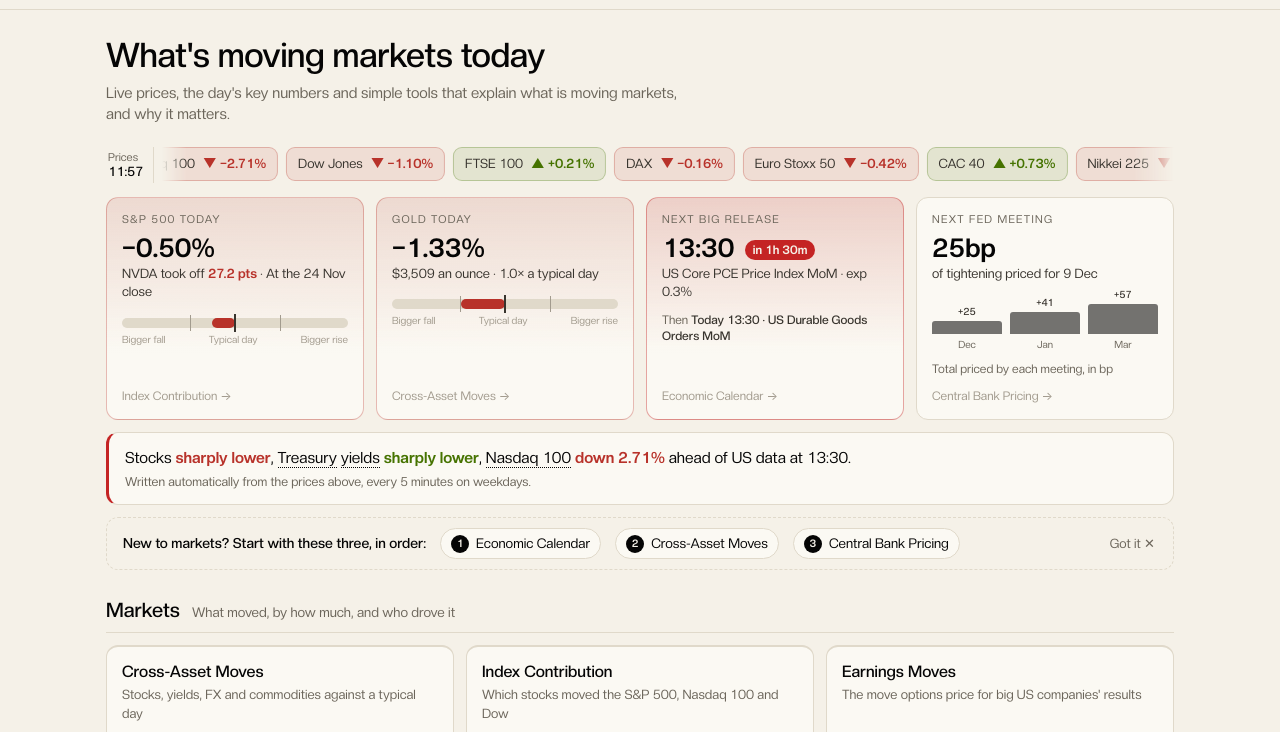
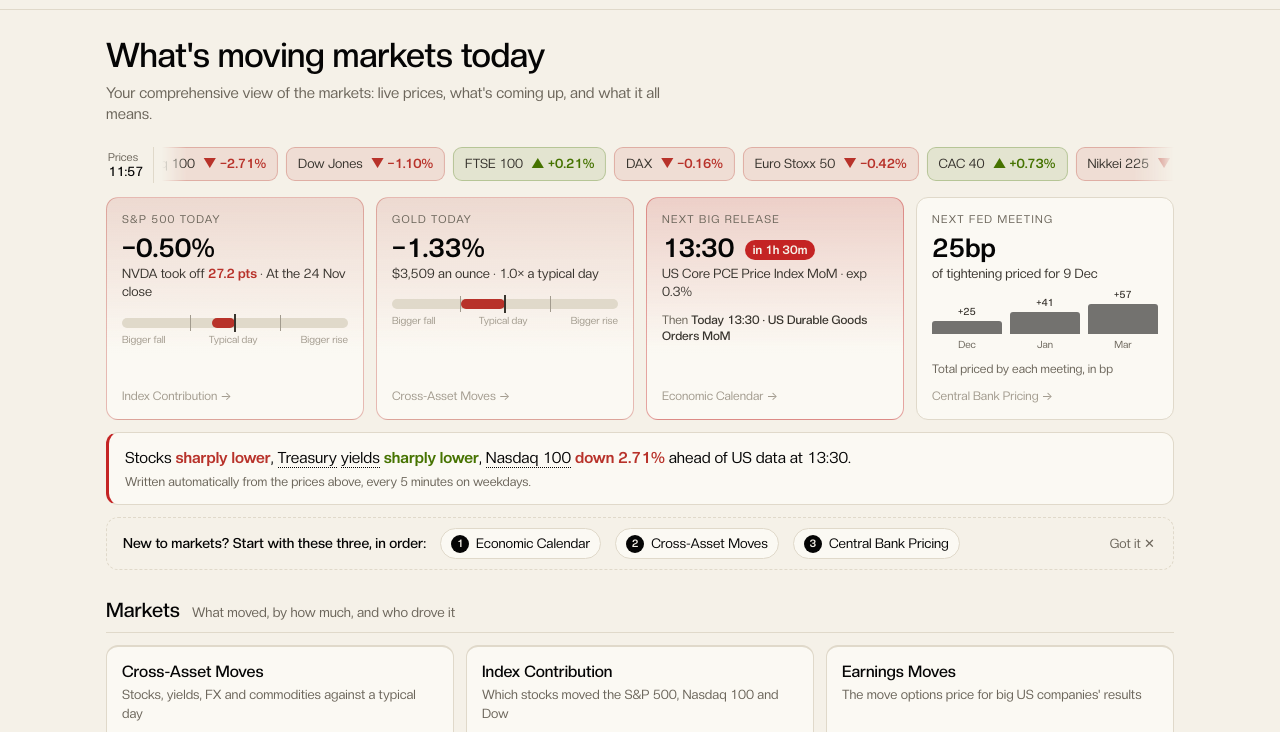
Before and after one commit to mrmikerbrown-maker/Pulse-Site-Demo-v1-Not-Public, a plain HTML site: page index.html in a window 1280 px wide. Shown: the part 50-782 px from the top of the page. Drawn offline with Linux system fonts and the light colour scheme.

Commit message:
Homepage intro: Mike's wording
Co-Authored-By: Claude Opus 5.5 <noreply@anthropic.com>
Claude-Session: https://claude.ai/code/session_01EqUoGmWyGVbcUBVTxV7tZL

```diff
--- a/index.html
+++ b/index.html
@@ -118,7 +118,7 @@ h1{font-size:clamp(24px,4.4vw,34px);line-height:1.15;margin:0 0 8px;color:var(--
 
 <main class="wrap">
  <h1>What's moving markets today</h1>
- <p class="sub">Live prices, the day's key numbers and simple tools that explain what is moving markets, and why it matters.</p>
+ <p class="sub">Your comprehensive view of the markets: live prices, what's coming up, and what it all means.</p>
 
  <div class="tk" aria-label="Latest prices">
   <div class="tk-l">Prices<b id="tk-asof">…</b></div>
```
